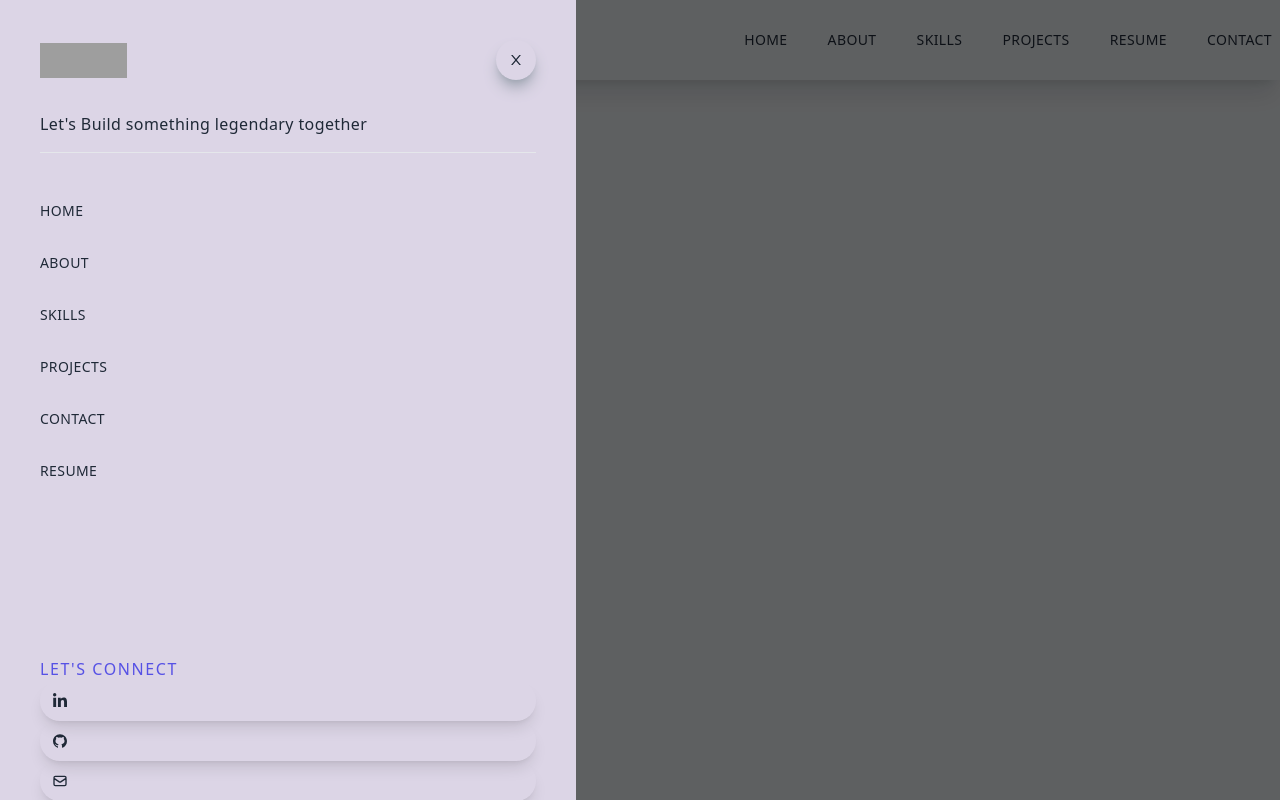
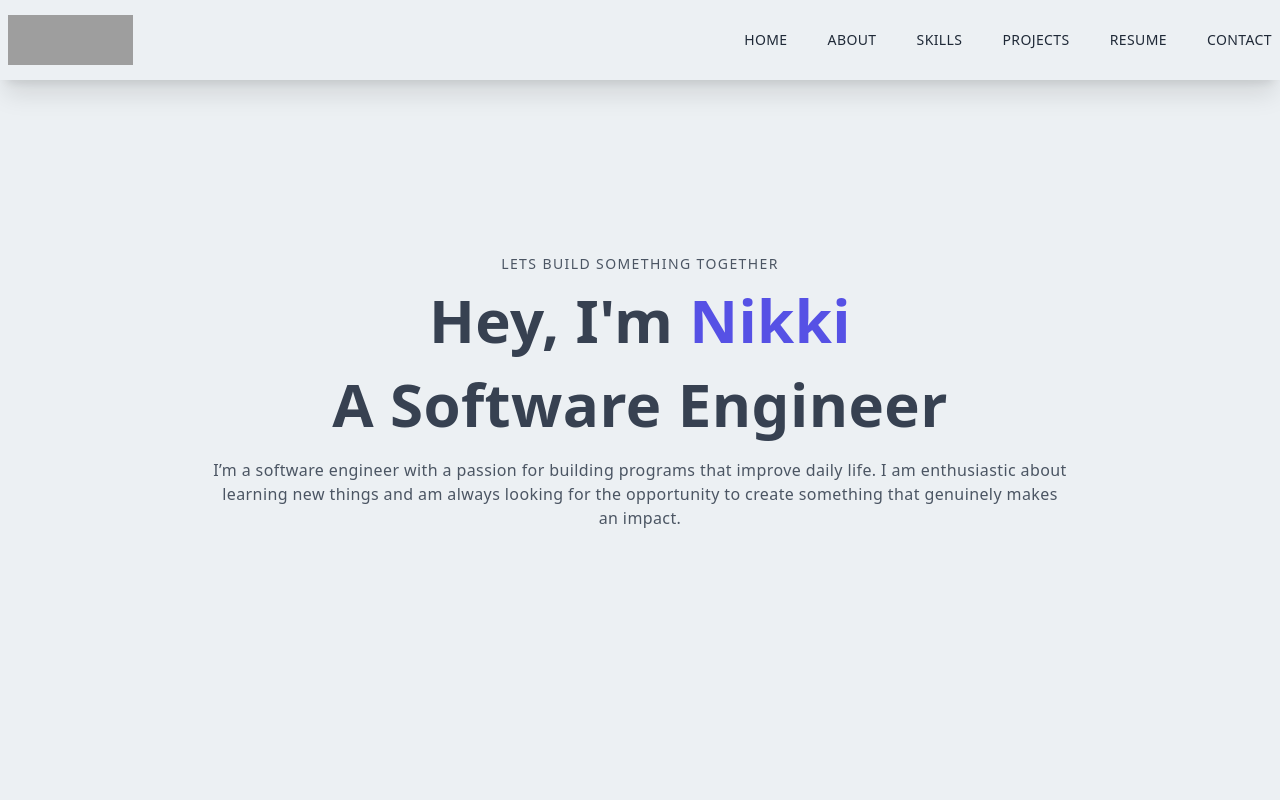
Before and after one commit to Ncalamia/nikki-calamia-portfolio, a Next.js app: page / in a window 1280 px wide. Built offline with nearby package versions, Linux system fonts and the light colour scheme; grey boxes are pictures that could not be loaded.

Commit message:
side navbar and main page are complete

```diff
--- /dev/null
+++ b/components/Main.jsx
@@ -0,0 +1,25 @@
+import React from 'react'
+
+const Main = () => {
+  return (
+    <div className='w-full h-screen text-center'>
+        <div className='max-w-[1240px] w-full h-full mx-auto p-2 flex justify-center items-center'>
+            <div>
+                <p className='uppercase text-sm tracking-widest text-gray-600'>Lets Build Something together</p>
+                <h1 className='py-4 text-gray-700'>
+                    Hey, I'm
+                    <span className='text-[#5651e5]'> Nikki
+                    </span>
+                </h1>
+                <h1 className='py-2 text-gray-700'>
+                    A Software Engineer
+                </h1>
+                <p className='py-4 text-gray-600 max-w-[70%] m-auto'>
+                I’m a software engineer with a passion for building programs that improve daily life. I am enthusiastic about learning new things and am always looking for the opportunity to create something that genuinely makes an impact.
+                </p>
+            </div>
+        </div>
+    </div>
+  )
+}
+export default Main
--- a/components/Navbar.js
+++ b/components/Navbar.jsx
@@ -1,12 +1,27 @@
 import Image from 'next/image';
 import Link from 'next/link';
-import React from 'react';
+import React, {useState} from 'react';
 import {AiOutlineMenu, AiOutlineClose, AiOutlineGithub} from 'react-icons/ai'
 import {FaLinkedinIn} from 'react-icons/fa'
 import {HiOutlineMail} from 'react-icons/hi'
+import {BsFileEarmarkPerson} from 'react-icons/bs'
 
 
 const Navbar = () => {
+
+// States //
+
+    const [nav,setNav] = useState(false)
+
+
+
+// Hide/Show side navbar function //
+    const handleNav = () => {
+        setNav(!nav)
+    }
+
+
+
     return (
         <div className='fixed w-full h-20 shadow-xl z-[100]'>
             <div className='flex justify-between items-center w-full h-full px-2 2=xl:px-16'>
@@ -36,19 +51,26 @@ const Navbar = () => {
                             <Link href='/'>Contact</Link>
                          </li>
                     </ul>
-                    <div className='md:hidden'>
+                    <div onClick={handleNav} className='md:hidden'>
                         <AiOutlineMenu size={25}/>
                     </div>
                 </div>
             </div>
 
 {/* Page when side Navbar is open*/}
-            <div className='fixed left-0 top-0 w-full h-screen bg-black/60'>
-{/* Side Navbar */}
-                    <div className='fixed left-0 top-0 w-[75%] sm:w-[60%] md:w-[45%] h-screen bg-[#dcd5e6] p-10 ease-in duration-500'>
+
+{/* If nav is true, make background transparent black : if not,no background */}
+            <div className={nav ? 'md:hidden fixed left-0 top-0 w-full h-screen bg-black/60' : ''}>
+
+{/* Side navbar */}
+
+{/* If nav is true, "open sidebar" : if not, "hide sidebar" */}
+                    <div className={nav ? 'fixed left-0 top-0 w-[75%] sm:w-[60%] md:w-[45%] h-screen bg-[#dcd5e6] p-10 ease-in duration-500' : 'fixed left-[-100%] top-0 p-10 ease-in duration-500'}>
+
+{/* Top of side navbar */}
                         <div className='flex w-full items-center justify-between'>
                             <Image src='/../public/assets/Teal-Nav-Logo.jpg' width='87' height='35' alt='/' />
-                            <div className='rounded-full shadow-lg shadow-gray-400 p-3 cursor-pointer'>
+                            <div onClick={handleNav} className='rounded-full shadow-lg shadow-gray-400 p-3 cursor-pointer'>
                                 <AiOutlineClose />
                             </div>
                         </div>
@@ -56,7 +78,7 @@ const Navbar = () => {
                             <p className='w-[85%] md:w-[90%] py-4'>Let's Build something legendary together
                             </p>
                         </div>
-
+ {/* Middle & bottom of side navbar (links) */}
                             <div className='py-4 flex flex-col'>
                                 <ul className='uppercase'>
                                     <Link href='/'>
@@ -78,10 +100,12 @@ const Navbar = () => {
                                         <li className='py-4 text-sm'>Resume</li>
                                     </Link>
                                 </ul>
+
+{/* Bottom div of side navbar */}
                                 <div className='pt-40'>
                                     <p className='uppercase tracking-widest text-[#5651e5]'>Let's Connect
                                     </p>
-                                    <div>
+                                    <div className='flex items-center justify-between my-4 w-full sm:w-[80%]'>
                                         <div className='rounded-full shadow-lg shadow-black-400 p-3 cursor-pointer hover:scale-105 ease-in duration-300'>
                                             <FaLinkedinIn />
                                         </div>
@@ -91,6 +115,10 @@ const Navbar = () => {
                                         <div className='rounded-full shadow-lg shadow-black-400 p-3 cursor-pointer hover:scale-105 ease-in duration-300'>
                                             <HiOutlineMail />
                                         </div>
+                                        <div className='rounded-full shadow-lg shadow-black-400 p-3 cursor-pointer hover:scale-105 ease-in duration-300'>
+                                            <BsFileEarmarkPerson />
+                                        </div>
+
                                     </div>
                                 </div>
                             </div>
--- a/pages/index.js
+++ b/pages/index.js
@@ -1,16 +1,22 @@
 import Image from 'next/image'
 import Head from 'next/head'
+import Main from '../components/Main'
 import Navbar from '../components/Navbar'
+
+
 
 export default function Home() {
   return (
     <div>
-      <Head>
-        <title>Nikki Calamia | Software Engineer </title>
-        <meta name="description" content="Generated by create next app" />
-        <link rel="icon" href="/favicon.ico" />
-      </Head>
+        <Head>
+          <title>Nikki Calamia | Software Engineer </title>
+         <meta name="description" content="Generated by create next app" />
+          <link rel="icon" href="/favicon.ico" />
+        </Head>
+
       <Navbar/>
+
+      <Main/>
     </div>
   )
 }
```
